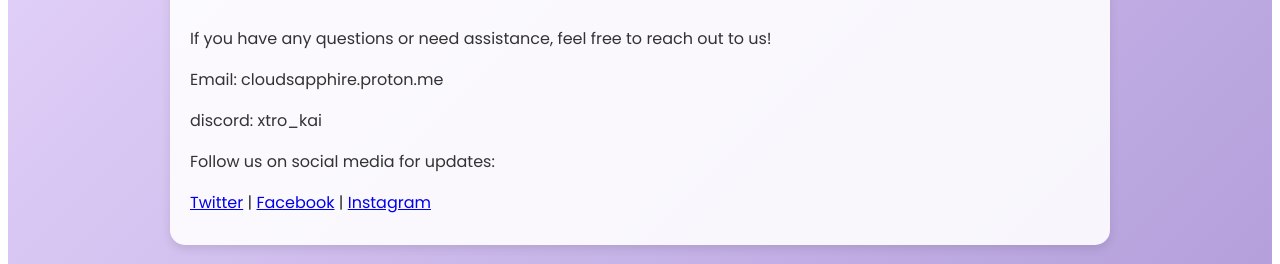
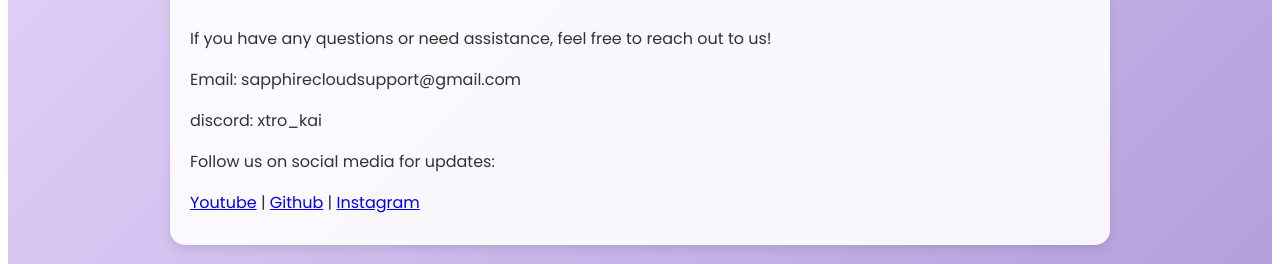
Before and after one commit to prakit1234/cloudsapphire-neo, a SvelteKit app: page / in a window 1280 px wide. Shown: the part 1906-2170 px from the top of the page. Built offline with nearby package versions, Linux system fonts and the light colour scheme.

Commit message:
Update +page.svelte

```diff
--- a/src/routes/+page.svelte
+++ b/src/routes/+page.svelte
@@ -278,12 +278,12 @@
   <section id="contact" class="contact">
     <h2>Contact Us</h2>
     <p>If you have any questions or need assistance, feel free to reach out to us!</p>
-    <p>Email: cloudsapphire.proton.me </p>
+    <p>Email: sapphirecloudsupport@gmail.com </p>
     <p>discord: xtro_kai</p>
     <p>Follow us on social media for updates:</p>
     <p>
-      <a href="https://twitter.com/teenagerofassam" target="_blank">Twitter</a> |
-      <a href="https://facebook.com/notfound" target="_blank">Facebook</a> |
+      <a href="https://youtube.com/@Edu_Pc" target="_blank">Youtube</a> |
+      <a href="https://github.com/prakit1234" target="_blank">Github</a> |
       <a href="https://instagram.com/zen_ka.1" target="_blank">Instagram</a>
     </p>
   </section>
```
